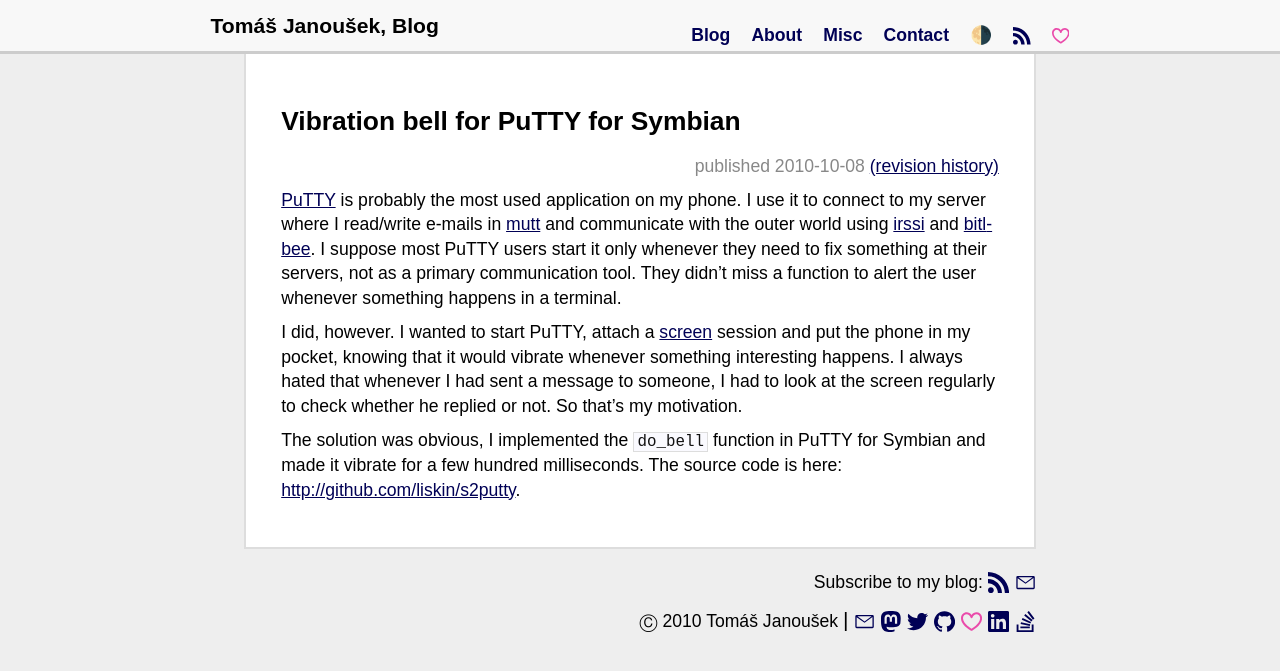
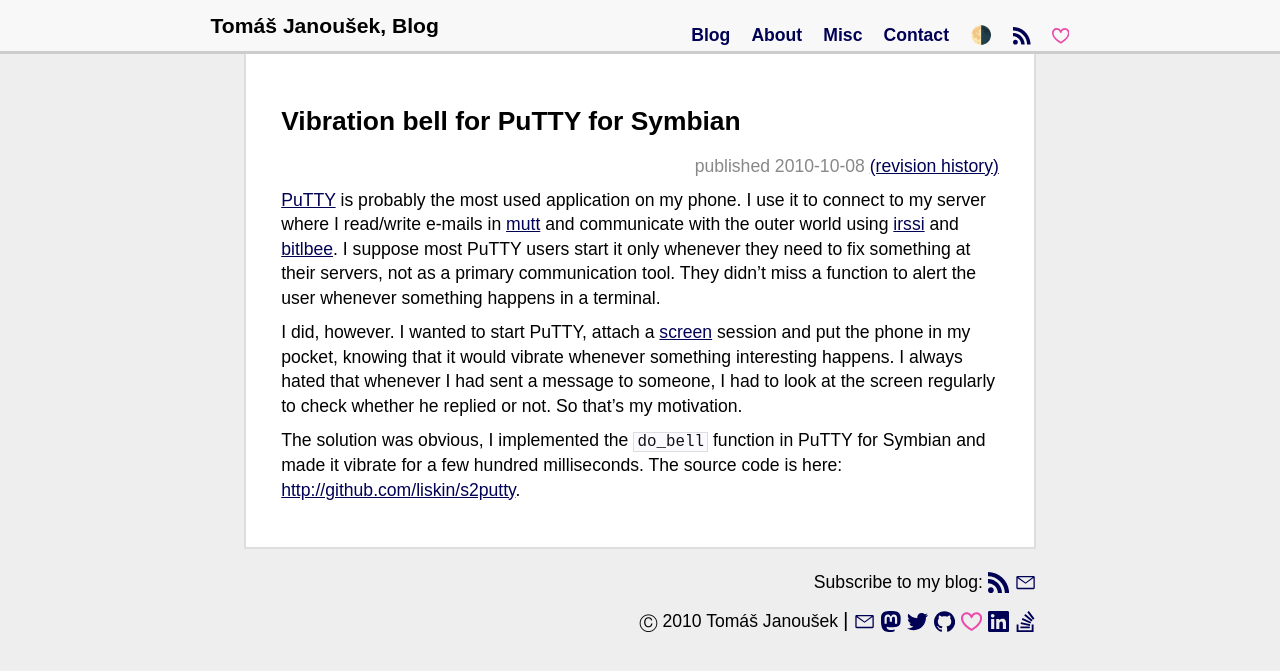
Before and after one commit to liskin/work.lisk.in, a Jekyll site: the page built from _posts/2010-10-08-s2putty-vibrabell.md, in a window 1280 px wide. Shown: the top 671 px of the page. Built offline with Jekyll 4.4.1, drawn with Linux system fonts in a browser that asks for light colours; comment, search, counter and statistics services are not loaded.

Commit message:
styles: Disable hyphenation for medium and larger screens

```diff
--- a/styles/main.scss
+++ b/styles/main.scss
@@ -278,7 +278,8 @@
 	}
 
 	> article.hyphenate {
-		hyphens: auto;
+		@media print { hyphens: auto; }
+		@media screen and (max-width: 30em) { hyphens: auto; }
 	}
 
 	h1 { font-size: 1.5em; }
```
